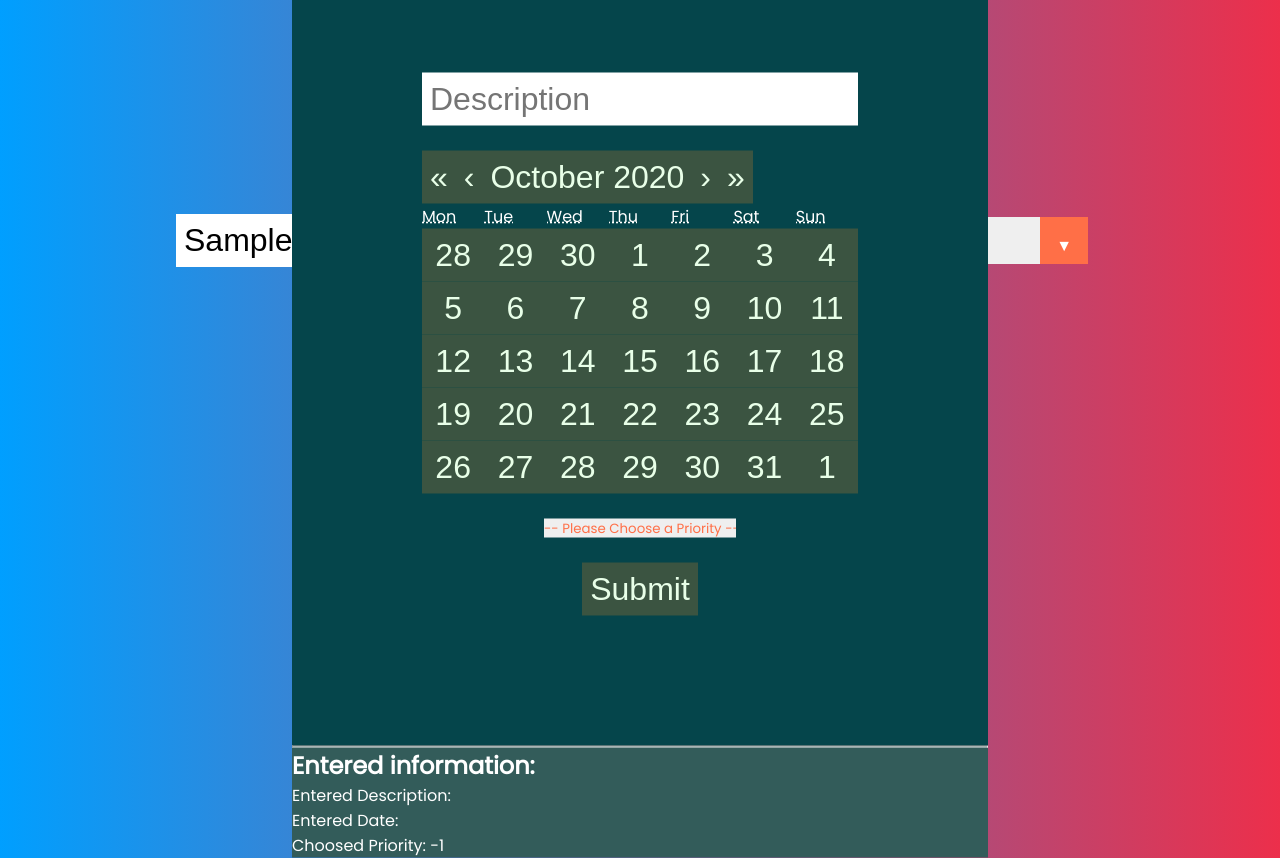
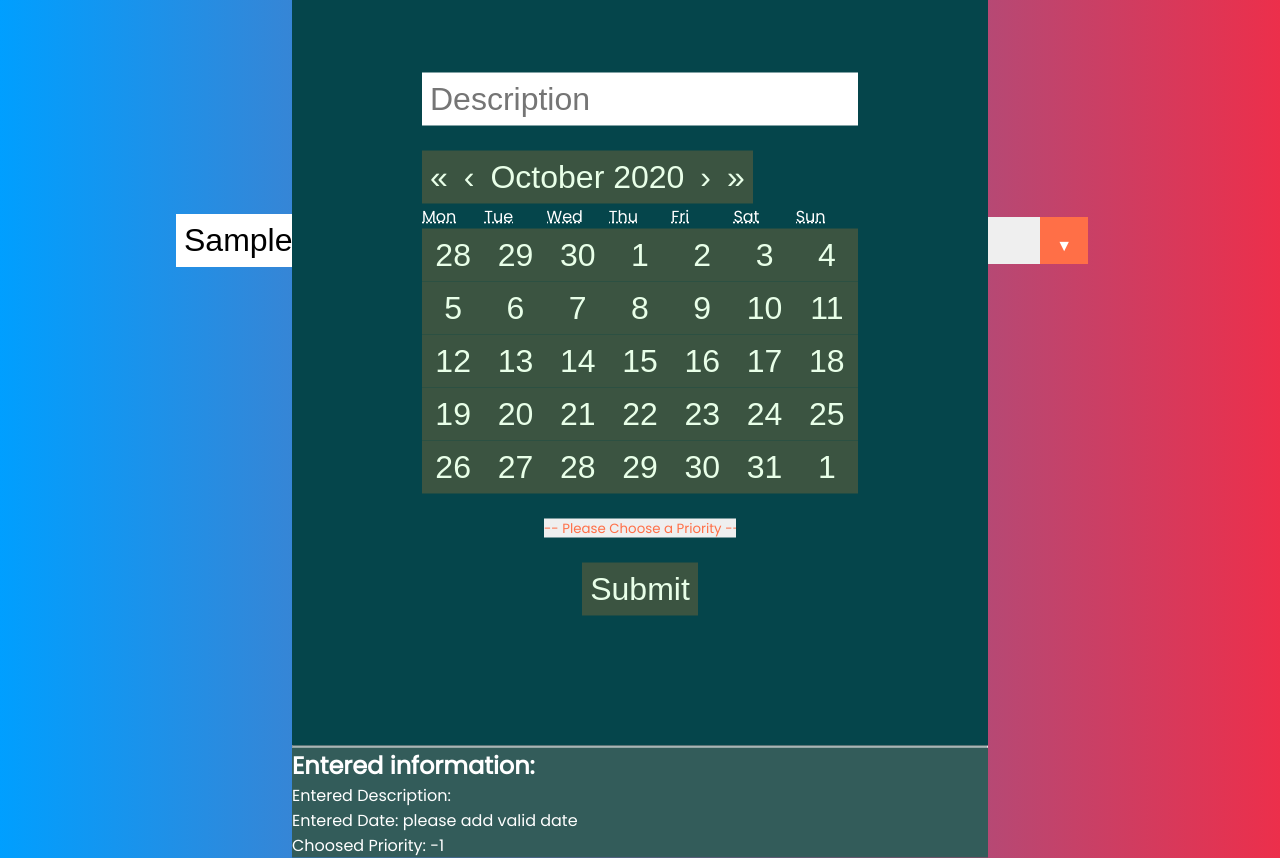
Before and after one commit to abhishek-dpai/new-todo, a React (Create React App) app: page / in a window 1280 px wide. Both pictures are taken after typing "Sample" into the empty fields and a click on the button 634 px from the left and 240 px from the top of the page. Built offline with nearby package versions, Linux system fonts and the light colour scheme.

Commit message:
[FIX : DATE-RENDERING] date rendering fixed in popup form.

```diff
--- a/src/components/PopUpForm.js
+++ b/src/components/PopUpForm.js
@@ -51,7 +51,6 @@ function PopUpForm(props) {
       submitTodoHandler(detail);
     }
   }, [detail]);
-
   return (
     <main className="todo-popup-container">
       <form className="popup-form">
@@ -77,7 +76,7 @@ function PopUpForm(props) {
       <hr />
       <h2>Entered information:</h2>
       <p>Entered Description: {description}</p>
-      <p>Entered Date: {date}</p>
+      <p>Entered Date: {date && date.toDateString() || 'please add valid date'}</p>
       <p>Choosed Priority: {priority}</p>
       {/* <p>Details: {details}</p> */}
     </main>
```
Also changed, not shown: 1 other file (tests, documents, lock files or other folders).
